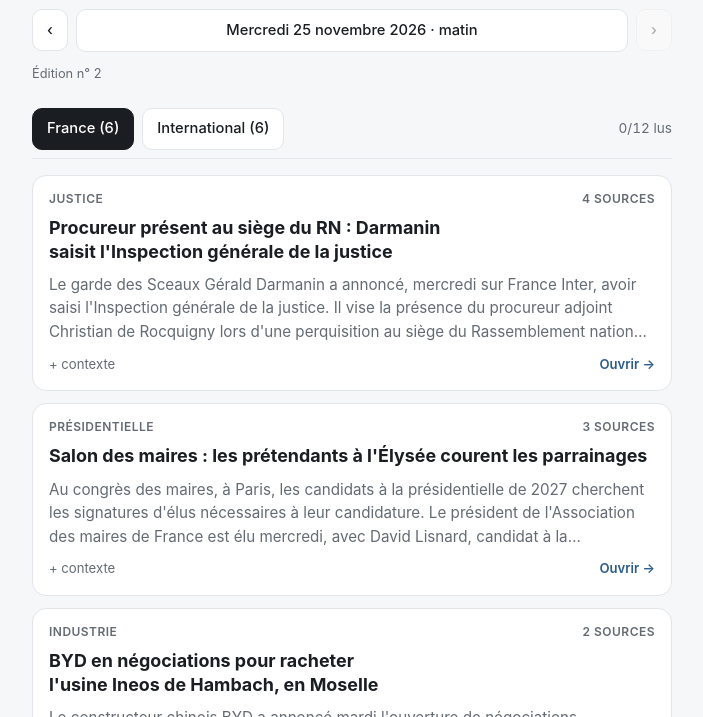
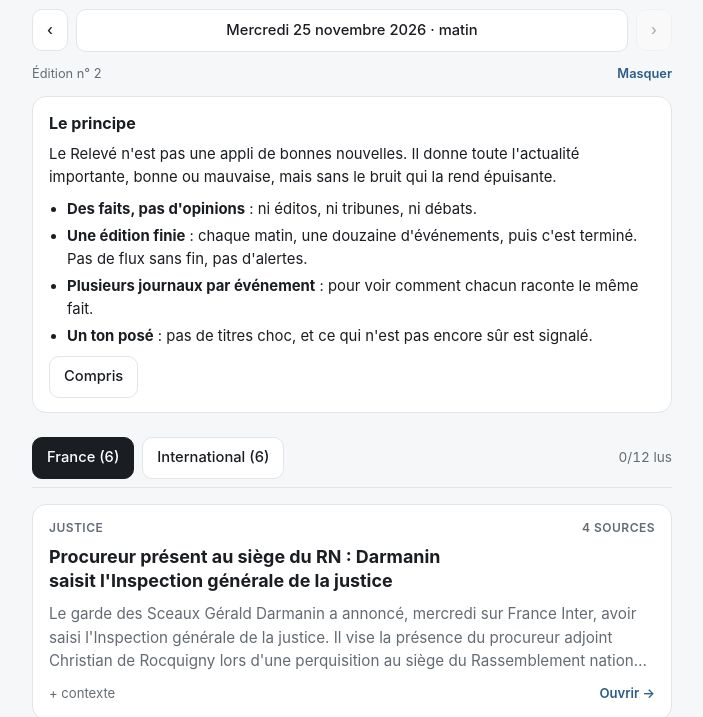
Before and after one commit to 74wnyh79mp-ctrl/lectures, a plain HTML site: page docs/index.html in a window 1280 px wide. Shown: the part 83-800 px from the top of the page, without its empty margins (288-991 px from the left). Drawn offline with Linux system fonts and the light colour scheme.

Commit message:
Expliquer le principe de l'appli à la première visite
Co-Authored-By: Claude Opus 5.5 <noreply@anthropic.com>
Claude-Session: https://claude.ai/code/session_014ofCWadMwZbfyo5AvRXM2F

```diff
--- a/docs/index.html
+++ b/docs/index.html
@@ -33,6 +33,7 @@
   --accent: #8fb8dd; --soft: #22262a; --note: #25231b; --note-ink: #d9cfa8; color-scheme: dark;
 }
 * { box-sizing: border-box; }
+[hidden] { display: none !important; }
 html { -webkit-text-size-adjust: 100%; }
 body {
   margin: 0; background: var(--bg); color: var(--ink);
@@ -55,7 +56,13 @@ a { color: var(--accent); }
 .brand-row { display: flex; justify-content: space-between; align-items: flex-start; gap: 12px; }
 .brand { margin: 0; font-size: 1.6rem; font-weight: 700; letter-spacing: -0.01em; }
 .motto { margin: 2px 0 0; color: var(--muted); font-size: 0.9rem; }
-.numero { margin: 0; color: var(--muted); font-size: 0.8rem; }
+.numero { margin: 0; color: var(--muted); font-size: 0.8rem; display: flex; justify-content: space-between; gap: 10px; }
+.link-btn { background: none; border: 0; padding: 0; color: var(--accent); font-size: 0.8rem; font-weight: 600; cursor: pointer; }
+.about { background: var(--card); border: 1px solid var(--line); border-radius: 14px; padding: 14px 16px; display: flex; flex-direction: column; gap: 8px; }
+.about h2 { margin: 0; font-size: 1rem; }
+.about p { margin: 0; font-size: 0.93rem; }
+.about ul { margin: 0; padding-left: 18px; font-size: 0.93rem; display: flex; flex-direction: column; gap: 4px; }
+.about .btn { align-self: flex-start; }
 .datebar { display: grid; grid-template-columns: auto 1fr auto; gap: 8px; align-items: center; }
 .datebar .date {
   position: relative; text-align: center; font-size: 0.92rem; font-weight: 500;
@@ -142,7 +149,18 @@ a { color: var(--accent); }
       <div class="date"><span id="date-label">Chargement…</span><select id="date-select" aria-label="Choisir une édition"></select></div>
       <button type="button" class="btn" id="next" aria-label="Édition suivante" disabled>›</button>
     </div>
-    <p class="numero" id="numero"></p>
+    <p class="numero"><span id="numero"></span><button type="button" class="link-btn" id="about-open">Le principe</button></p>
+    <section class="about" id="about" hidden>
+      <h2>Le principe</h2>
+      <p>Le Relevé n'est pas une appli de bonnes nouvelles. Il donne toute l'actualité importante, bonne ou mauvaise, mais sans le bruit qui la rend épuisante.</p>
+      <ul>
+        <li><b>Des faits, pas d'opinions</b> : ni éditos, ni tribunes, ni débats.</li>
+        <li><b>Une édition finie</b> : chaque matin, une douzaine d'événements, puis c'est terminé. Pas de flux sans fin, pas d'alertes.</li>
+        <li><b>Plusieurs journaux par événement</b> : pour voir comment chacun raconte le même fait.</li>
+        <li><b>Un ton posé</b> : pas de titres choc, et ce qui n'est pas encore sûr est signalé.</li>
+      </ul>
+      <button type="button" class="btn" id="about-close">Compris</button>
+    </section>
   </header>
 
   <nav class="toolbar" id="toolbar">
@@ -174,6 +192,21 @@ themeBtn.addEventListener("click", () => {
 const mq = window.matchMedia("(prefers-color-scheme: dark)");
 if (mq.addEventListener) mq.addEventListener("change", syncTheme);
 syncTheme();
+
+// ---------- « Le principe » : affiché à la première visite ----------
+const about = document.getElementById("about");
+function setAbout(open) {
+  about.hidden = !open;
+  document.getElementById("about-open").textContent = open ? "Masquer" : "Le principe";
+}
+let aboutSeen = false;
+try { aboutSeen = localStorage.getItem("releve-principe-vu") === "1"; } catch (e) {}
+setAbout(!aboutSeen);
+document.getElementById("about-open").addEventListener("click", () => setAbout(about.hidden));
+document.getElementById("about-close").addEventListener("click", () => {
+  setAbout(false);
+  try { localStorage.setItem("releve-principe-vu", "1"); } catch (e) {}
+});
 
 // ---------- Outils ----------
 let editions = [], position = 0, edition = null, readSet = new Set();
```
